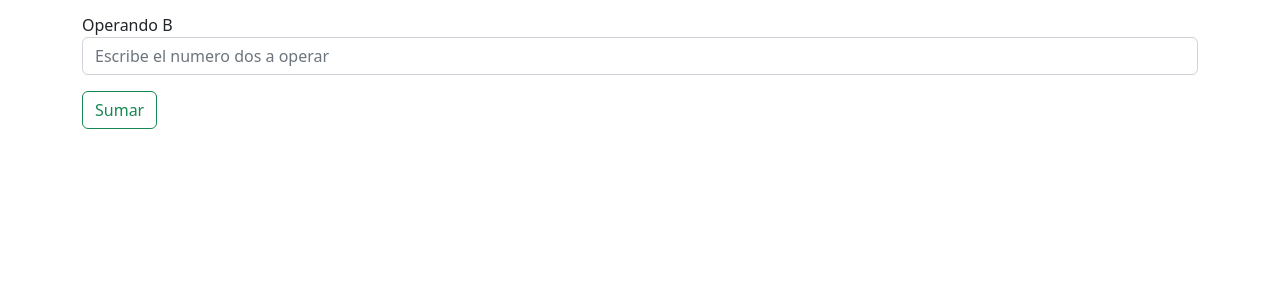
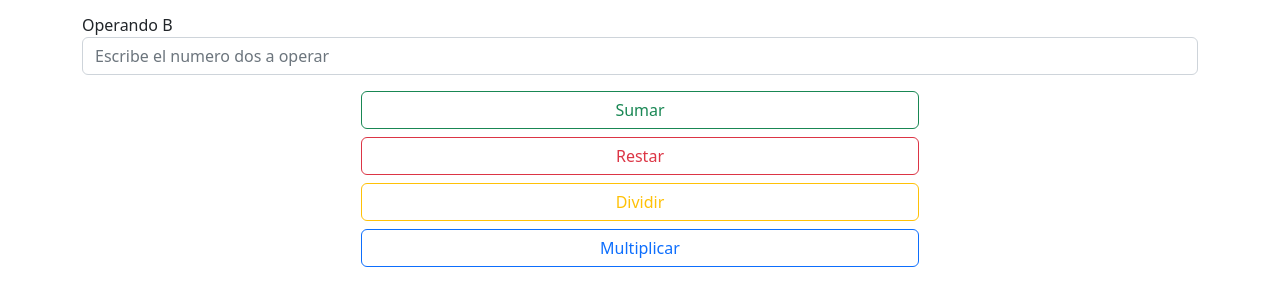
Before and after one commit to Mike-std-cpu/JS_Basic, a plain HTML site: page LTC-JS/JS-Calculadora/index.html in a window 1280 px wide. Shown: the part 121-426 px from the top of the page. Drawn offline with nearby package versions, Linux system fonts and the light colour scheme.

Commit message:
Mas operaciones agregadas

```diff
--- a/LTC-JS/JS-Calculadora/App/app.js
+++ b/LTC-JS/JS-Calculadora/App/app.js
@@ -1,13 +1,48 @@
 console.log('Estoy en app.js 🌚');
 
-function sumar(){
+function sumar() {
     const forma = document.getElementById('forma');
     let operandoA = forma['operandoA'];
     let operandoB = forma['operandoB'];
     let resultado = parseInt(operandoA.value) + parseInt(operandoB.value);
-    if(isNaN(resultado)){
+    if (isNaN(resultado)) {
         resultado = 'La operacion no puede ejecutarse por que no hay números.'
     }
-    document.getElementById('Resultado').innerHTML = `El resultado es: ${resultado}`
+    document.getElementById('Resultado').innerHTML = `El resultado es: ${resultado}`;
     console.log('Se acaba el calculo')
 }
+function restar() {
+    const forma = document.getElementById('forma');
+    let operandoA = forma['operandoA'];
+    let operandoB = forma['operandoB'];
+    let resultado = parseInt(operandoA.value) -  parseInt(operandoB.value);
+    if (isNaN(resultado)) {
+        resultado = 'La operacion no puede ejecutarse por que no hay números.'
+    }
+    document.getElementById('Resultado').innerHTML = `El resultado es: ${resultado}`;
+    console.log('Se acaba el calculo')
+}
+
+function dividir() {
+    const forma = document.getElementById('forma');
+    let operandoA = forma['operandoA'];
+    let operandoB = forma['operandoB'];
+    let resultado = parseInt(operandoA.value) /  parseInt(operandoB.value);
+    if (isNaN(resultado)) {
+        resultado = 'La operacion no puede ejecutarse por que no hay números.'
+    }
+    document.getElementById('Resultado').innerHTML = `El resultado es: ${resultado}`;
+    console.log('Se acaba el calculo');
+}
+
+function multipli() {
+    const forma = document.getElementById('forma');
+    let operandoA = forma['operandoA'];
+    let operandoB = forma['operandoB'];
+    let resultado = parseInt(operandoA.value) *  parseInt(operandoB.value);
+    if (isNaN(resultado)) {
+        resultado = 'La operacion no puede ejecutarse por que no hay números.'
+    }
+    document.getElementById('Resultado').innerHTML = `El resultado es: ${resultado}`;
+    console.log('Se acaba el calculo');
+}
--- a/LTC-JS/JS-Calculadora/index.html
+++ b/LTC-JS/JS-Calculadora/index.html
@@ -23,9 +23,13 @@
                 <input type="number" id="operandoB" class="form-control" placeholder="Escribe el numero dos a operar">
             </div>
         </form>
-        <button class="btn btn-outline-success mb-3" onclick="sumar()">Sumar</button>
-        <div id = 'Resultado'>
-
+        <div class="d-grid gap-2 col-6 mx-auto">
+            <button class="btn btn-outline-success mb-10" onclick="sumar()">Sumar</button>
+            <button class="btn btn-outline-danger" onclick="restar()">Restar</button>
+            <button class="btn btn-outline-warning" onclick="dividir()">Dividir</button>
+            <button class="btn btn-outline-primary " onclick="multipli()">Multiplicar</button><br>
+        </div>
+        <div id='Resultado' align="center">
         </div>
     </div>
     <script src="https://cdn.jsdelivr.net/npm/bootstrap@5.2.0-beta1/dist/js/bootstrap.bundle.min.js"
```
